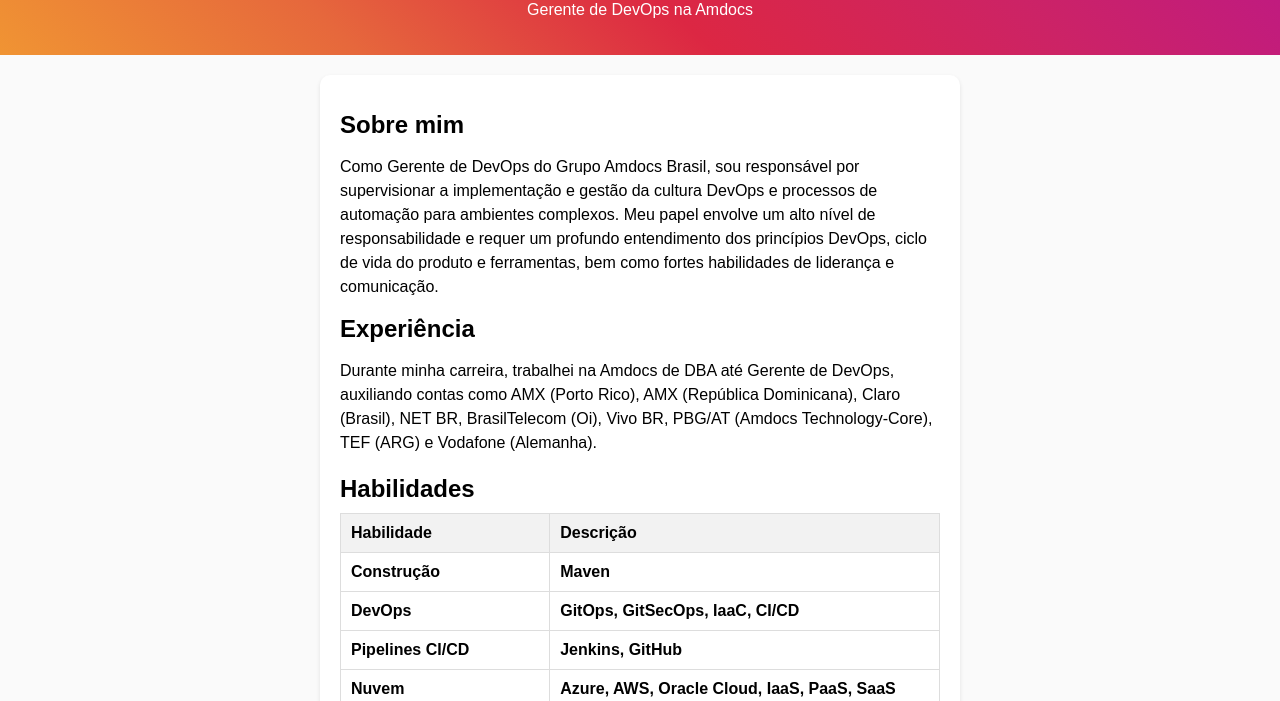
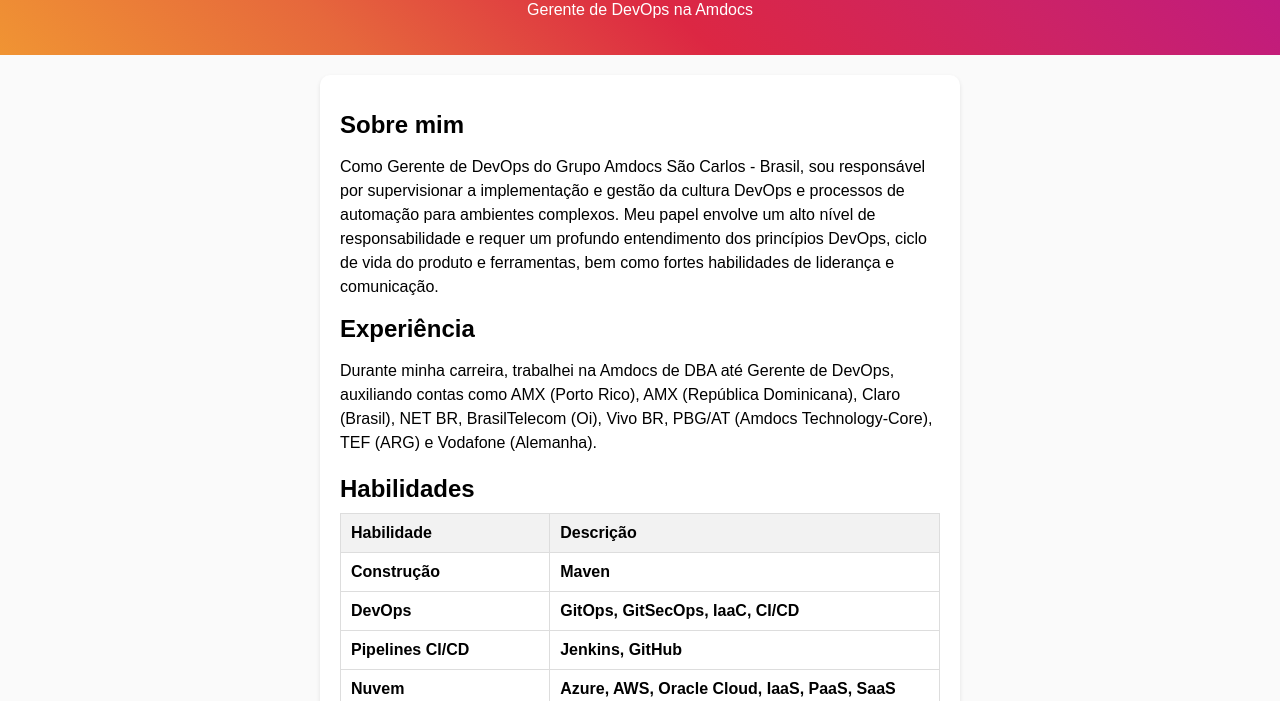
Before and after one commit to volneidba/CI-CD, a plain HTML site: page index.html in a window 1280 px wide. Shown: the part 99-800 px from the top of the page. Drawn offline with Linux system fonts and the light colour scheme.

Commit message:
Adding location

```diff
--- a/index.html
+++ b/index.html
@@ -59,7 +59,7 @@
     </div>
     <div class="profile">
         <h1>Sobre mim</h1>
-        <p>Como Gerente de DevOps do Grupo Amdocs Brasil, sou responsável por supervisionar a implementação e gestão da cultura DevOps e processos de automação para ambientes complexos. Meu papel envolve um alto nível de responsabilidade e requer um profundo entendimento dos princípios DevOps, ciclo de vida do produto e ferramentas, bem como fortes habilidades de liderança e comunicação.</p>
+        <p>Como Gerente de DevOps do Grupo Amdocs São Carlos - Brasil, sou responsável por supervisionar a implementação e gestão da cultura DevOps e processos de automação para ambientes complexos. Meu papel envolve um alto nível de responsabilidade e requer um profundo entendimento dos princípios DevOps, ciclo de vida do produto e ferramentas, bem como fortes habilidades de liderança e comunicação.</p>
         <h1>Experiência</h1>
         <p>Durante minha carreira, trabalhei na Amdocs de DBA até Gerente de DevOps, auxiliando contas como AMX (Porto Rico), AMX (República Dominicana), Claro (Brasil), NET BR, BrasilTelecom (Oi), Vivo BR, PBG/AT (Amdocs Technology-Core), TEF (ARG) e Vodafone (Alemanha).</p>
         <div class="skills">
```
